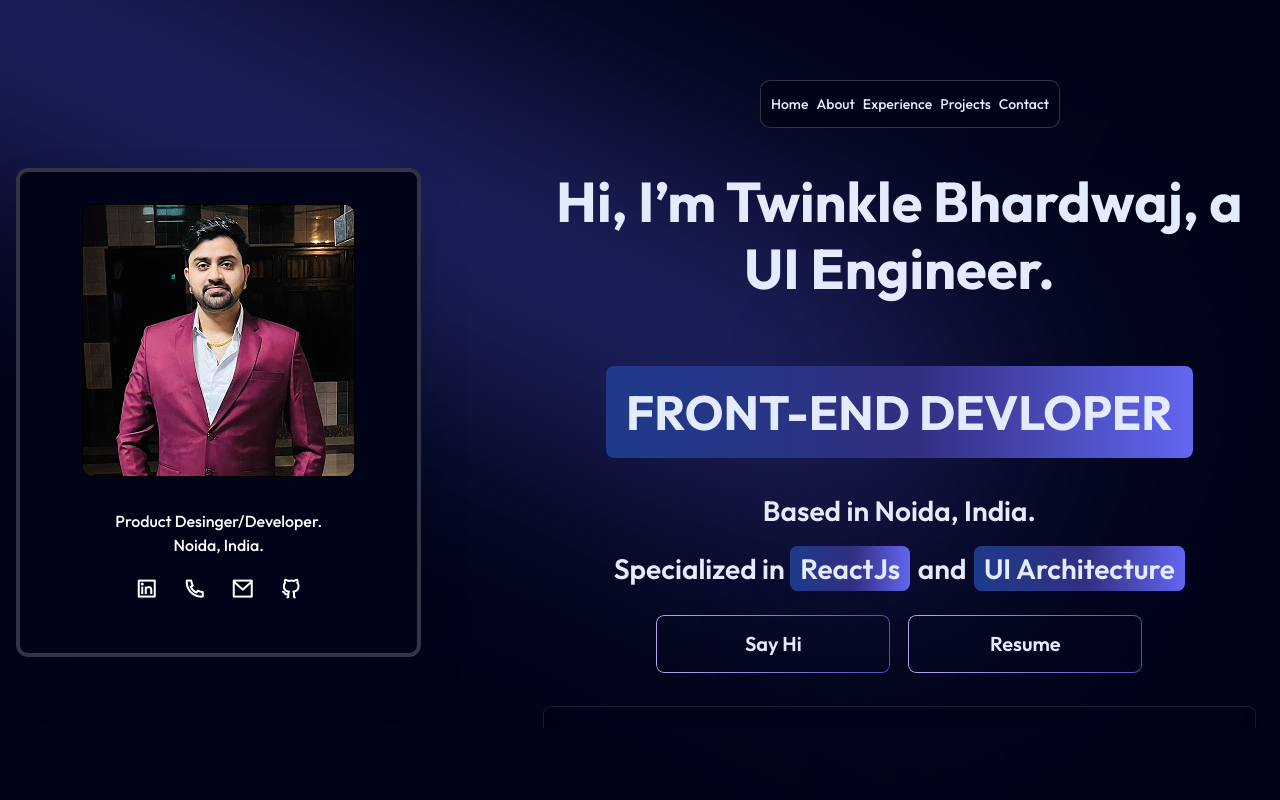
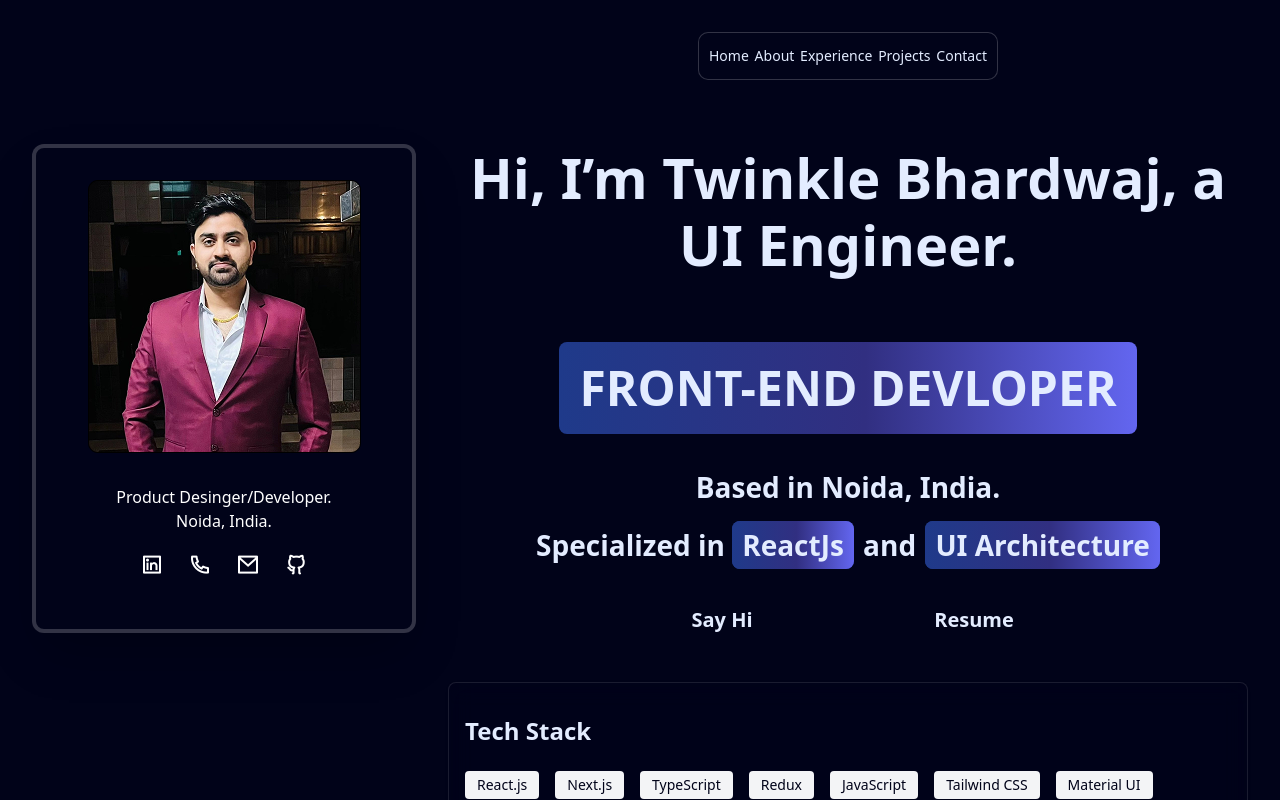
Before and after one commit to mrtwinklebhardwaj/my-resume, a React (Vite) app: page / in a window 1280 px wide. Shown: the top 800 px of the page. Built offline with nearby package versions, Linux system fonts and the light colour scheme.

Commit message:
UI revamped

```diff
--- a/src/App.jsx
+++ b/src/App.jsx
@@ -1,6 +1,7 @@
-import React from 'react'
+import React, { useEffect, useState } from 'react';
 import './index.css';
 import 'remixicon/fonts/remixicon.css';
+
 import NavigationComponent from './components/NavigationComponent';
 import IntroCard from './components/IntroCard';
 import BannerContent from './components/BannerContent';
@@ -16,30 +17,44 @@
 
 
 const App = () => {
+    const [showBottomNav, setShowBottomNav] = useState(false);
+
+    useEffect(() => {
+      const onScroll = () => setShowBottomNav(window.scrollY > 100);
+      window.addEventListener('scroll', onScroll);
+      return () => window.removeEventListener('scroll', onScroll);
+    }, []);
+
   return (
-        <>
-            <section className=" hero-section pb-20">
-                <div className="container mx-auto">
-                    <div className="grid grid-cols-1 lg:grid-cols-12 gap-4 pt-20">
-                        <div className="lg:col-span-4"></div>
-                        <div className="lg:col-span-1"></div>
-                        <div className="lg:col-span-7">
+    <main className="bg-[#010319]">
+      <div className="container mx-auto px-8 pt-8 pb-8">
+
+        {/* Navigation aligned with right side */}
+        <div className="grid grid-cols-1 lg:grid-cols-12 gap-8 mb-8">
+          <div className="lg:col-start-5 lg:col-span-8">
             <NavigationComponent />
           </div>
         </div>
-                    <div className="py-2 px-4  grid grid-cols-1 lg:grid-cols-12 gap-4"  >
-                        {/* lg-3 column */}
-                        <div className="lg:col-span-4">
-                          <IntroCard/>
+
+        {/* Main Grid */}
+        <div className="grid grid-cols-1 lg:grid-cols-12 gap-8">
+          {/* Left Sticky Section */}
+          <div className="hidden lg:block lg:col-span-4 sticky top-24 self-start h-fit">
+            <IntroCard />
           </div>
-                        <div className="lg:col-span-1"></div>
-                        {/* lg-7 column */}
-                        <div className="lg:col-span-7 h-[70vh] overflow-y-scroll pr-2 scroll-panel" >
+
+          {/* Mobile version */}
+          <div className="block lg:hidden mb-8">
+            <IntroCard />
+          </div>
+
+          {/* Right Side Content */}
+          <div className="lg:col-span-8">
             <BannerContent />
             <TechStack />
             <AboutMe />
             <Experience />
-                            <AreaOfExperties/>
+            <AreaOfExperties />
             <Project />
             <CaseStudies />
             <Blog />
@@ -48,9 +63,12 @@
           </div>
         </div>
       </div>
-            </section>
-        </>
-    )
-}
+      {showBottomNav && (
+        <NavigationComponent variant="bottom" />
+      )}
+    </main>
+  );
+};
 
-export default App
+export default App;
+``
--- /dev/null
+++ b/src/components/Experience1.jsx
@@ -0,0 +1,91 @@
+import React, { useState } from 'react'
+
+const Experience1 = () => {
+  const [expanded, setExpanded] = useState({})
+
+  const toggleExpand = (index) => {
+    setExpanded((prev) => ({ ...prev, [index]: !prev[index] }))
+  }
+
+  const experienceData = [
+    {
+      title: 'Lead Frontend Developer',
+      company: 'Opstree Labs / BuildPiper, Noida',
+      duration: 'Sep 2024 – Present',
+      responsibilities: [
+        'Leading frontend architecture and feature design for BuildPiper SaaS.',
+        'Driving UI strategy for the BuildPiper Observation Tool and Command Center.',
+        'Collaborating with cross-functional teams to ensure scalable implementation.',
+        'Handling feature requests, UI wireframing, and team mentorship.',
+        'Contributing to system design and R&D across frontend platforms.',
+      ],
+    },
+    {
+      title: 'Senior Frontend Developer',
+      company: 'Opstree Solutions / BuildPiper',
+      duration: 'Jan 2022 – Aug 2024',
+      responsibilities: [
+        'Developed reusable React components and handled app upgrades from v16 to v18.',
+        'Improved frontend performance by 70% using lazy loading and optimization.',
+        'Led code reviews, mentored junior developers, and owned critical features.',
+        'Implemented drag-and-drop UI and deep collaboration with backend engineers.',
+      ],
+    },
+    {
+      title: 'UI/UX Designer',
+      company: 'BuildPiper, Opstree Solutions',
+      duration: 'Nov 2019 – Dec 2021',
+      responsibilities: [
+        'Created UX workflows, wireframes, and visual design for BuildPiper platform.',
+        'Contributed to Opstree branding, documentation sites, and DevOps learning programs.',
+        'Designed social assets and certification visuals for DevOps Ninja initiative.',
+      ],
+    },
+    {
+      title: 'HTML Frontend Developer',
+      company: 'Aastha Online Ventures LLP',
+      duration: 'Oct 2018 – Apr 2019',
+      responsibilities: [
+        'Converted static designs into responsive web pages using HTML/CSS.',
+        'Built marketing websites and managed admin panels for MediaSwag & TalentSwag.',
+      ],
+    },
+  ]
+
+  return (
+    <section className="py-8 px-4 bg-[#010319]/60 backdrop-blur-md p-6 rounded-lg shadow border border-white/10 mb-16" id="experience">
+      <div className="max-w-5xl mx-auto">
+        <h3 className="text-2xl font-semibold mb-6 text-white">Career & Experience</h3>
+        <div className="relative border-l-2 border-white/20 pl-6 space-y-10">
+          {experienceData.map((job, index) => (
+            <div key={index} className="relative">
+              <div className="absolute -left-[11px] top-2 w-4 h-4 bg-[#B8A7ED] rounded-full border border-white"></div>
+              <div className="bg-[#0F1629] p-6 rounded-lg shadow">
+                <div className="flex justify-between items-center mb-2">
+                  <h4 className="text-xl font-semibold text-white">{job.title}</h4>
+                  <span className="text-sm text-[#A3A3A3]">{job.duration}</span>
+                </div>
+                <p className="text-[#BEBEBE] text-sm mb-4">{job.company}</p>
+                <ul className="list-disc pl-4 space-y-2 text-[#D1D5DB] text-sm">
+                  {(expanded[index] ? job.responsibilities : job.responsibilities.slice(0, 3)).map((point, idx) => (
+                    <li key={idx}>{point}</li>
+                  ))}
+                </ul>
+                {job.responsibilities.length > 3 && (
+                  <button
+                    onClick={() => toggleExpand(index)}
+                    className="mt-3 text-sm text-[#B8A7ED] hover:underline"
+                  >
+                    {expanded[index] ? '- View Less' : '+ View More'}
+                  </button>
+                )}
+              </div>
+            </div>
+          ))}
+        </div>
+      </div>
+    </section>
+  )
+}
+
+export default Experience1
--- a/src/components/NavigationComponent.jsx
+++ b/src/components/NavigationComponent.jsx
@@ -1,10 +1,18 @@
 import React from 'react';
 
-const NavigationComponent = () => {
+const NavigationComponent = ({ variant = 'top' }) => {
   const navItems = ['Home', 'About', 'Experience', 'Projects', 'Contact'];
 
+  const isBottom = variant === 'bottom';
+
   return (
-    <nav className="w-[300px] h-[48px] bg-[#010319] border border-[rgba(245,245,245,0.2)] rounded-[10px] px-[10px] flex items-center justify-between mx-auto mb-8">
+    <nav
+      className={`
+        ${isBottom ? 'fixed bottom-4 left-1/2 transform -translate-x-1/2 z-50 backdrop-blur-md bg-white/10 border border-white/10' : ''}
+        w-[300px] h-[48px] rounded-[10px] px-[10px] flex items-center justify-between
+        ${isBottom ? '' : 'bg-[#010319] border border-[rgba(245,245,245,0.2)] mx-auto mb-8'}
+      `}
+    >
       {navItems.map((item, index) => (
         <a
           key={index}
--- a/src/index.css
+++ b/src/index.css
@@ -6,23 +6,34 @@
 html {
     scroll-behavior: smooth;
   }
+  body::-webkit-scrollbar {
+    width: 8px;
+  }
+  body::-webkit-scrollbar-track {
+    background: #010319;
+    border-radius: 4px;
+  }
+  body::-webkit-scrollbar-thumb {
+    background: linear-gradient(180deg, #B8A7ED 0%, #5050BC 100%);
+    border-radius: 4px;
+  }
+  body::-webkit-scrollbar-thumb:hover {
+    background: linear-gradient(180deg, #A48FEA 0%, #5E5EC6 100%);
+  }
 
-body {
-    font-family: 'Outfit', sans-serif;
-    background-color: #010319;
-}
+  body {
+    scrollbar-width: thin;
+    scrollbar-color: #5050BC #010319;
+  }
 
-.scroll-panel {
-    scroll-behavior: smooth;
-  }
-.hero-section{
+  .hero-section {
     width: 100%;
     background-color: #010319;
     position: relative;
     z-index: 1;
-    overflow: hidden;
-    height: 100vh;
-}
+    overflow-x: hidden;
+  }
+
 .hero-section::before {
     content: '';
     position: absolute;
@@ -103,25 +114,3 @@
   .gradient-outline-btn:hover::before {
     background: linear-gradient(90deg, #B8A7ED 0%, #7A76F5 100%); /* Slight shift in gradient */
   }
-
-  .scroll-panel::-webkit-scrollbar {
-    width: 8px;
-  }
-
-  .scroll-panel::-webkit-scrollbar-track {
-    background: #010319; /* matches your theme background */
-    border-radius: 4px;
-  }
-
-  .scroll-panel::-webkit-scrollbar-thumb {
-    background: linear-gradient(180deg, #B8A7ED 0%, #5050BC 100%);
-    border-radius: 4px;
-  }
-
-  .scroll-panel::-webkit-scrollbar-thumb:hover {
-    background: linear-gradient(180deg, #A48FEA 0%, #5E5EC6 100%);
-  }
-  .scroll-panel {
-    scrollbar-width: thin;
-    scrollbar-color: #5050BC #010319;
-  }
```
Lines whose indentation alone changed are shown as unchanged.
